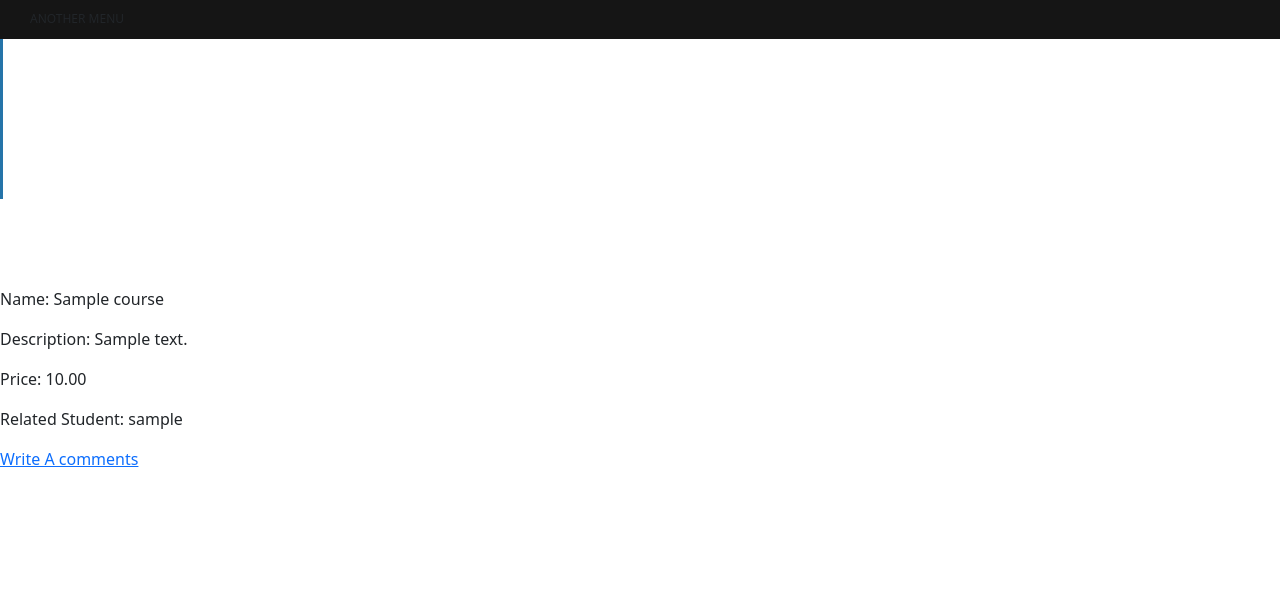
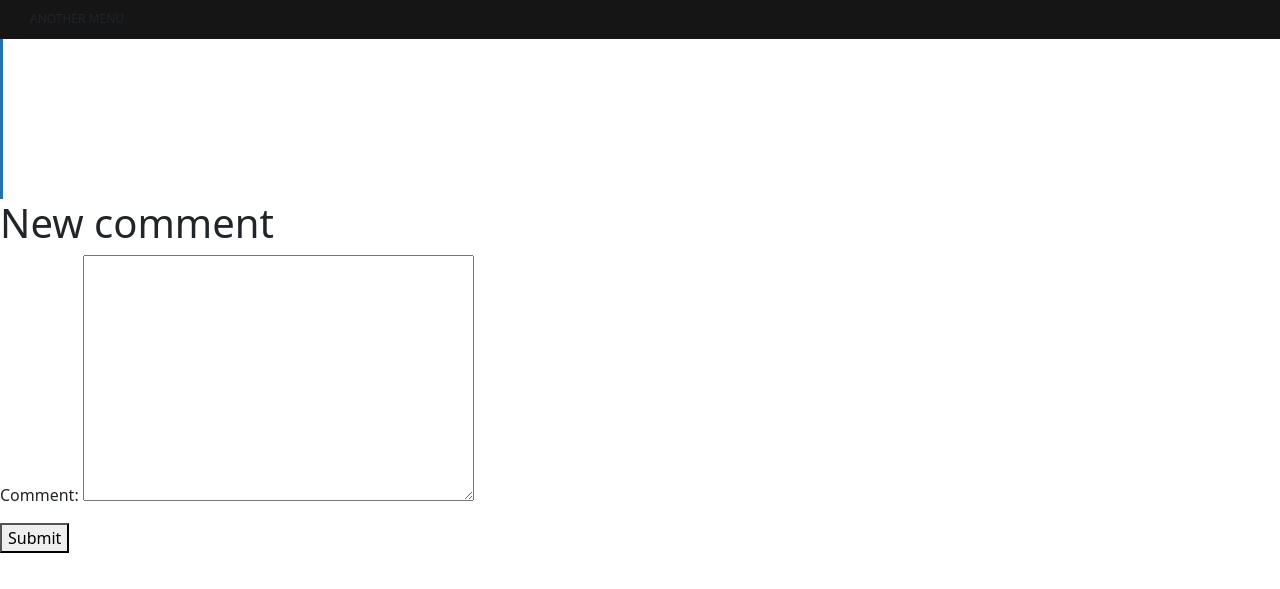
Before and after one commit to SAPDov/School_Management_System, a Django app: page /courses/courses/1/ in a window 1280 px wide. Shown: the part 211-800 px from the top of the page. Run offline with Django 3.2, Linux system fonts and the light colour scheme; a user stored in the database is signed in; tables that the repository leaves empty hold one stand-in row (values such as "Sample post").

Commit message:
update comment model

```diff
--- a/courses/forms.py
+++ b/courses/forms.py
@@ -4,9 +4,9 @@ from .models import Comment
 class CommentForm(ModelForm):
 	class Meta:
 		model = Comment
-		fields = ('comment_name', 'body')
+		fields = ('body', )
 
-		labels = {"body": 'Comment:'}
+		labels = {'body': 'Comment:'}
 		# widget = {
 
 		# }
--- a/courses/models.py
+++ b/courses/models.py
@@ -1,7 +1,7 @@
 from django.db import models
 from students.models import Student
 from teachers.models import Teacher
-# from django.urls import reverse
+from django.urls import reverse
 
 
 # Create your models here.
@@ -25,7 +25,7 @@ class Course(models.Model):
 
 
 	# def get_absolute_url(self):
-	# 	return reverse('course-detail', kwargs={'pk': self.pk})
+	# 	return reverse('detail', kwargs={'pk': self.pk})
 
 
 	def __str__(self):
@@ -48,7 +48,7 @@ class Comment(models.Model):
 	student = models.ForeignKey(Student, on_delete=models.CASCADE)
 
 	def __str__(self):
-		return self.comment_name
+		return self.body
 
 	class Meta:
 		ordering = ['-date_added']
--- a/courses/urls.py
+++ b/courses/urls.py
@@ -5,7 +5,8 @@ from courses.views import CourseListView,  CourseDetailView, CommentCreateView
 
 urlpatterns = [
    path('course-list', CourseListView.as_view(), name='course-list'),
-   path('courses/<int:pk>/', CourseDetailView.as_view(), name='detail'),
-   path('courses/<int:pk>/comment', CommentCreateView.as_view(), name='comment'),
+   path('courses/<int:pk>/', CommentCreateView.as_view(), name='course_comment'),
+   path('course/<int:pk>/', CourseDetailView.as_view(), name='course_detail'),
+
 
 ]
--- a/courses/views.py
+++ b/courses/views.py
@@ -1,12 +1,18 @@
-from django.shortcuts import render
+from django.shortcuts import render, redirect, get_object_or_404
+from django.contrib.auth.mixins import LoginRequiredMixin
+
 from django.urls import reverse, reverse_lazy
-from django.http import HttpResponseForbidden
+from django.http import HttpResponseForbidden, HttpResponseRedirect
 from django.views.generic.list import ListView
 from django.views.generic.detail import DetailView
 from django.views.generic import CreateView
 from .models import Course, Comment
 from students.models import Student
 from .forms import CommentForm
+from django.utils import timezone
+from django.views import View
+
+
 
 # Create your views here.
 
@@ -20,130 +26,41 @@ class CourseDetailView(DetailView):
 	template_name = 'courses/course_detail.html'
 
 
-# class AddCommentView(CreateView):
-# 	model = Comment
-# 	template_name = 'courses/add_comment.html'
-# 	form_class = CommentForm
-
-
-
-
-
-# 	def form_valid(self, form):
-# 		form.instance.comment = self.request.user.profile()
-# 		return super().form_valid(form)
-
-
-# 	success_url = reverse_lazy('course-detail')
-
-
-class CourseDetailView(DetailView):
-	model = Course
-	template_name = 'courses/course_detail.html'
-
-	# form_class = CommentForm
-	# success_url = reverse_lazy('detail')
-
-	def get_context_data(self, **kwargs):
-		context = super(CourseDetailView, self).get_context_data(**kwargs)
-		context['form'] = CommentForm()
-		context['comment'] = Comment.objects.all()
-		print(context)
-		return context
-
 
 class CommentCreateView(CreateView):
 	model = Comment
 	form_class = CommentForm
 	template_name = 'courses/add_comment.html'
 
-
-	def get_success_url(self):
-		return reverse('detail:comment', kwargs={'pk': self.object.pk})
+	def get(self, request, *args, **kwargs):
+		if not request.user.is_authenticated:
+			return redirect('course_detail', kwargs['pk'])
+		return super().get(request, *args, **kwargs)
 
 
-	def post(self, request, *args, **kwargs):
-		self.object = self.get_object()
-		form = self.get_form()
-		if form.is_valid():
-			return self.form_valid(form)
-		else:
-			return self.form_invalid(form)
+	def get_course(self):
+		course_id= self.kwargs['pk']
+		return get_object_or_404(Course, id=course_id)
 
 
+	def get_context_data(self, **kwargs):
+		context = super().get_context_data(**kwargs)
+		context['comment'] = self.get_course()
+		return context
+
+	def get_form(self, form_class=None):
+		form = super().get_form(form_class)
+		return form
+
 	def form_valid(self, form):
-		self.object = self.get_object()
-		print(self.object)
-		form.instance.student = self.request.user.profile()
-		form.instance.comments = Comment.objects.get(pk=self.object.pk)
-		# form.instance.created = timezone.now
-		form.save()
-		return super(CourseDetailView, self).form_valid(form)
+		comment = form.save(commit=False)
+		# print(comment)
+		comment.student = self.request.user.profile()
+		print(self.get_course())
+		comment.course_name = self.get_course()
+		# print(comment.comments_id)
+		comment.save()
+		return redirect('course_detail', comment.course_name.id)
 
 
-# 	def post(self, request, *args, **kwargs):
-# 			self.object = self.get_object()
-
-# 			if 'form' in request.POST:
-# 				form_class = self.get_form_class()
-# 				form_name = 'form'
-# 			form = self.get_form(form_class)
-
-
-# 			success_url = self.get_success_url()
-# 			self.object.deleted = False
-# 			self.object.save()
-# 			return HttpResponseRedirect(success_url)
-# 		except:
-# 			pass
-# 		return super(CreateView, self).post(request, *args, **kwargs)
-
-# 	def form_valid(self, form):
-# 		self.object = self.get_object()
-# 		comm = form.save(commit=False)
-# 		comm.student = self.request.user
-# 		comm.course_name = self.object.comments.name
-# 		comm.course_name_id = self.object.id
-# 		comm.save()
-# 		return HttpResponseRedirect(self.get_success_url())
-
-
-
-	# def form_valid(self, form):
-	# 	comment = form.save(commit=False)
-	# 	comment.created_by = self.request.user.profile()
-	# 	comment.save()
-	# 	return super().form_valid(form)
-
-
-	# # def get_form(self, form_class=None):
-	# # 	form = super().get_form(form_class)
-	# # 	return form
-	# 	self.object = form.save(commit=False)
- #        self.object.user = self.request.user
- #        self.object.save()
- #        return HttpResponseRedirect(self.get_success_url())
-
-
-
-
-
-
-# def post(self, request, *args, **kwargs):
-# 	self.object = None
-# 	return super().post(request, *args, **kwargs)
-
-
-
-
-
-		# def post(self, request, *args, **kwargs):
-		# form = self.form_class(request.POST)
-		# if form.is_valid():
-		# 	# <process form cleaned data>
-		# 	return HttpResponseRedirect('/success/')
-
-	# def get_context_data(self, *args, **kwargs):
-	# 	context = super(CourseDetailView, self).get_context_data(*args, **kwargs)
-	# 	context['course_list'] = Course.objects.all()
-	# 	return context
+# https://codepen.io/danmv/pen/VBVKOV
--- a/templates/courses/add_comment.html
+++ b/templates/courses/add_comment.html
@@ -1,17 +1,15 @@
 {% extends 'base.html' %}
 {% load static %}
 
+
+
 {% block content %}
-<form action="{% url 'detail:comment' object.pk %}" method="POST">
-	{% csrf_token %}
-		{{form.as_p}}
-<!-- <input type="submit" name="form" class="btn btn-info"> -->
-	<button class="btn btn-info">
-    		Save
-    	</button>
-
-</form>
-
+    <h1>New comment</h1>
+    <form  action="" method="POST" enctype="multipart/form-data">
+        {% csrf_token %}
+        {{ form.as_p }}
+          <button type="submit">Submit</button>
+    </form>
 
 
 {% endblock content %}
@@ -24,3 +22,11 @@
 	</form>
 	</div>
 </div> -->
+<!--
+<form action="{% url 'detail' object.pk %}" method="POST">
+	{% csrf_token %}
+		{{form.as_p}}
+ <input type="submit" name="form" class="btn btn-info">
+	<button class="btn btn-info">
+    		Save
+    	</button></form> -->
--- a/templates/courses/course_detail.html
+++ b/templates/courses/course_detail.html
@@ -14,11 +14,24 @@
 
 	{% for student in object.student.all %}
 	<p>Related Student: {{ student }}</p>
- 		{% endfor %}
+ 	{% endfor %}
+ 		{{comment.student}}
 
+<hr>
 
-	<a href="{% url 'detail:comment' object.pk %}">Write A comments</a>
+	{% for comment in object.comments.all %}
+				{{comment}}
+    	<div class="comment">
+        <div class="date">{{ comment.date_added }}</div>
+        <strong>{{ comment.student }}</strong>
 
+        <p>{{ comment.body|linebreaks }}</p>
+   		 </div>
+    {% empty %}
+    		<p>No comments here yet </p>
+
+	{% endfor %}
+<a class="btn btn-default" href="{% url 'course_comment' course.pk %}">Add comment</a>
 
 
 {% endblock content %}
@@ -29,10 +42,8 @@ student.first_name -->
 <!-- 	<p>Related Teacher: {{ object.teacher.first_name }}</p>
 
 	</p>
- -->
 
-
- 	<!-- <button calss="btn btn-info">Save</button>
+ <button calss="btn btn-info">Save</button>
 <form action="{% url 'add-comment' object.pk %}" method="POST">
 	{% csrf_token %}
 		{{form.as_p}}
--- a/templates/courses/course_list.html
+++ b/templates/courses/course_list.html
@@ -7,7 +7,7 @@
 <br><br><br>
 <p>
 {% for course in object_list %}
-<a class="text-dark" href="{% url 'course-detail' course.id %}">
+<a class="text-dark" href="{% url 'course_detail' course.pk %}">
 	<h2>{{course.name}}</h2>
 
 </a>
--- a/templates/students/student_course_list.html
+++ b/templates/students/student_course_list.html
@@ -9,7 +9,7 @@
 <div class="container">
   <div class="row">
     <div class="col-sm">
-    	<a class=text-dark href="{% url 'course-detail' course.id %}">
+    	<a class=text-dark href="{% url 'course_detail' course.pk %}">
     	{{course.name}}
     	</a>
 
```
Also changed, not shown: templates/pages/info.html (+3 -10 lines).
